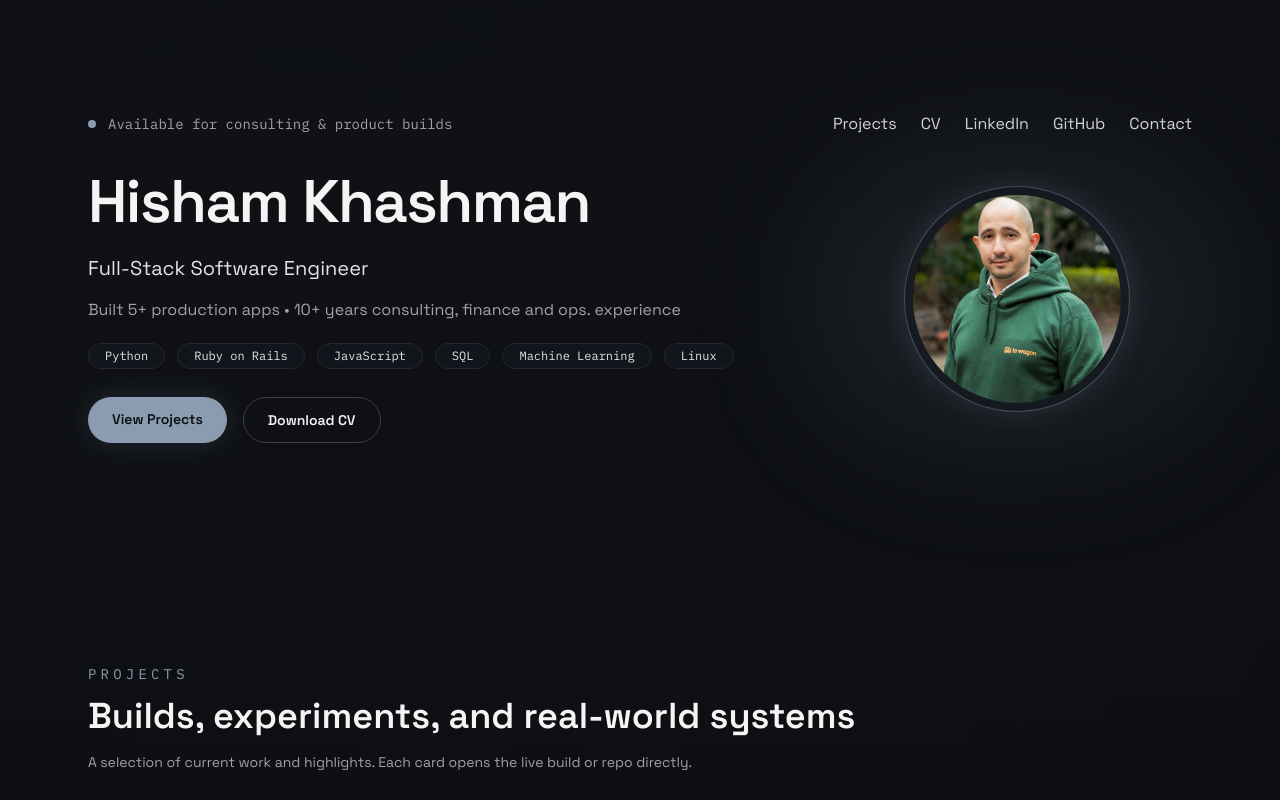
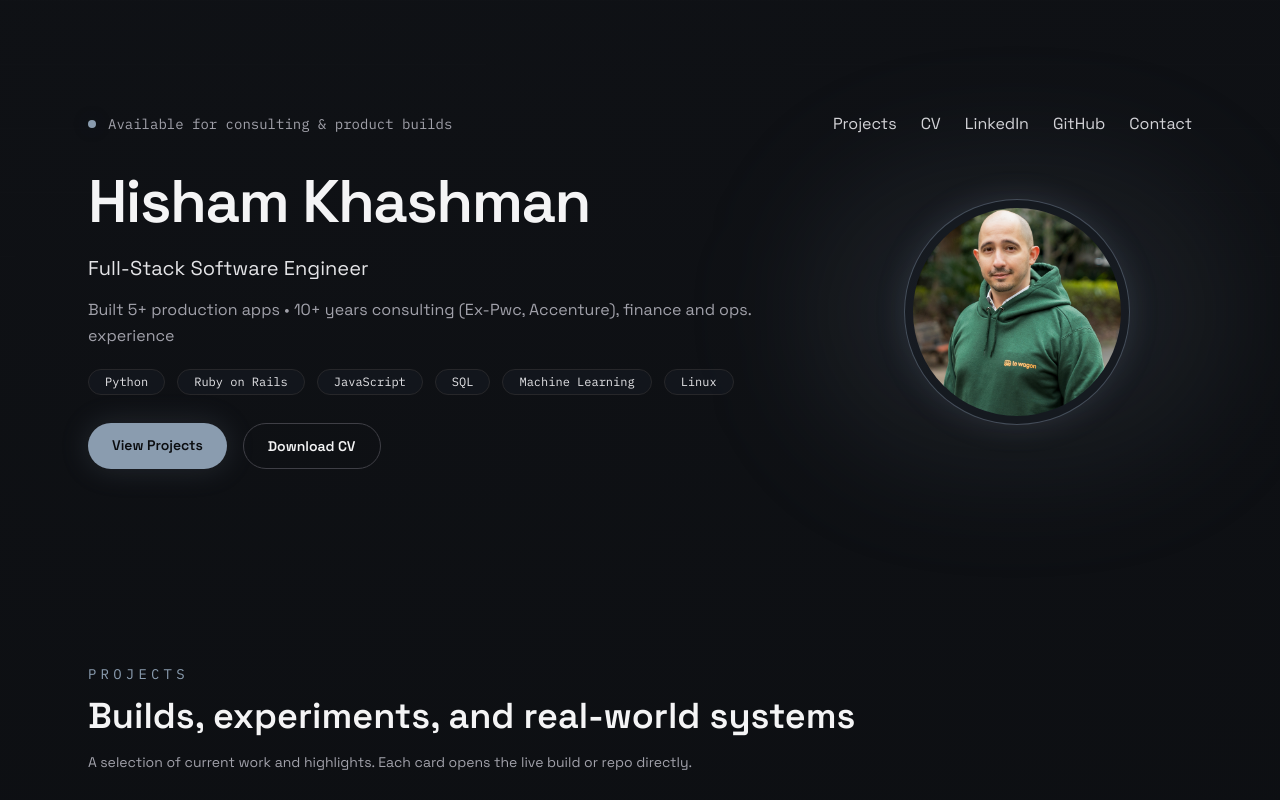
Before and after one commit to Hishamkhashman1/portfolio, a Next.js app: page / in a window 1280 px wide. Shown: the top 800 px of the page. Built offline with nearby package versions, Linux system fonts and the light colour scheme.

Commit message:
updated summary line

```diff
--- a/data/profile.ts
+++ b/data/profile.ts
@@ -3,7 +3,7 @@ export const profile = {
   // greeting: "Hola! · お疲れ様です！ · مرحبًا",
   title: "Full-Stack Software Engineer",
   summary:
-    "Built 5+ production apps • 10+ years consulting, finance and ops. experience",
+    "Built 5+ production apps • 10+ years consulting (Ex-Pwc, Accenture), finance and ops. experience",
   stack: ["Python", "Ruby on Rails", "JavaScript", "SQL", "Machine Learning","Linux"],
   email: "hisham.khashman@gmail.com",
   links: {
```
